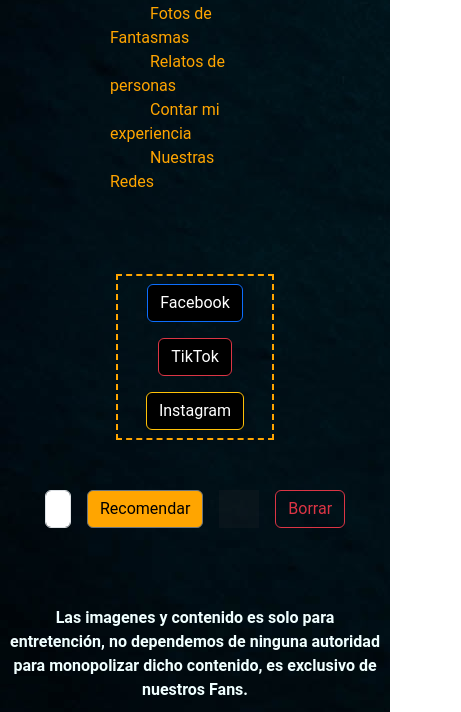
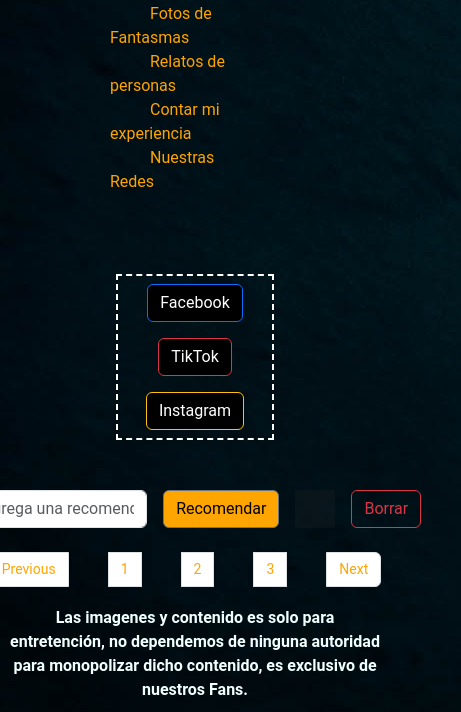
Before and after one commit to Jazmin-Rojas/land-scream, a plain HTML site: page pages/redes.html in a window 390 px wide. Shown: the part 132-844 px from the top of the page, 461 px wide, since content can reach past the window. Drawn offline with nearby package versions, Linux system fonts and the light colour scheme.

Commit message:
modificando la media de redes

```diff
--- a/pages/redes.html
+++ b/pages/redes.html
@@ -46,7 +46,17 @@
                 <button type="button" class="btn btn-secondary boturecomend">Recomendar</button>
                 <div class="vr"></div>
                 <button type="button" class="btn btn-outline-danger">Borrar</button>
-            </div>
+            </div><br>
+
+            <nav aria-label="Page navigation example">
+                <ul class="pagination ">
+                  <li class="page-item "><a class="page-link" href="#">Previous</a></li>
+                  <li class="page-item "><a class="page-link" href="#">1</a></li>
+                  <li class="page-item "><a class="page-link" href="#">2</a></li>
+                  <li class="page-item "><a class="page-link" href="#">3</a></li>
+                  <li class="page-item "><a class="page-link" href="#">Next</a></li>
+                </ul>
+              </nav>
 
         </main>
         <footer>
--- a/style/style.css
+++ b/style/style.css
@@ -301,6 +301,11 @@
   color: black;
 }
 
+.page-link {
+  background-color: orange;
+  color: white;
+}
+
 /* Enlaces del menú */
 .navired ul {
   list-style-type: none;
@@ -368,3 +373,31 @@
     }
 
   }
+
+  @media (max-width:640px) {
+
+  .corregircontenedor {
+    display: flex;
+    flex-direction: column;
+   border: 2px dashed white;
+  }
+
+  .corregir1 {
+    display: block;
+  }
+
+  .page .navegation{
+    display: flex;
+    flex-wrap: wrap;
+
+  }
+
+  .page-link {
+    background-color: white;
+    color: orange;
+    font-size: 14px;
+    flex-shrink: -5;
+  }
+
+
+  }
```
